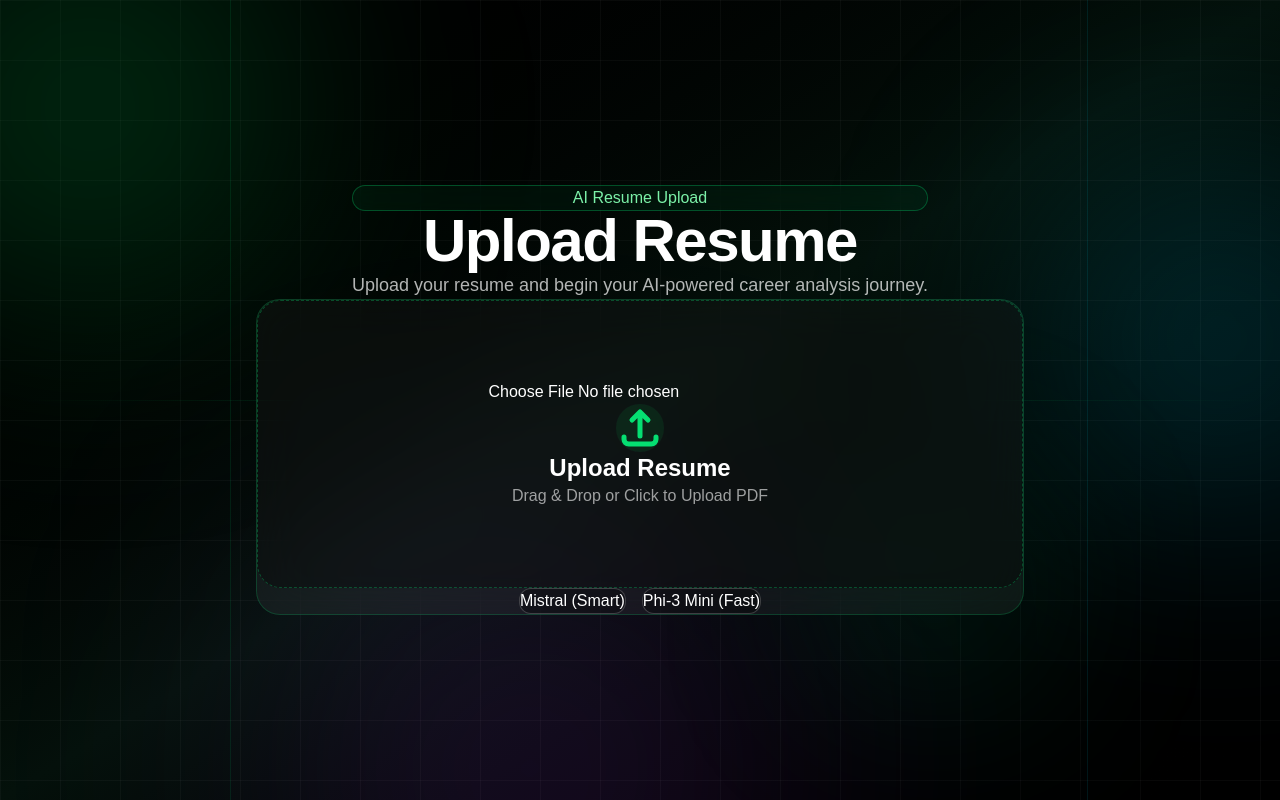
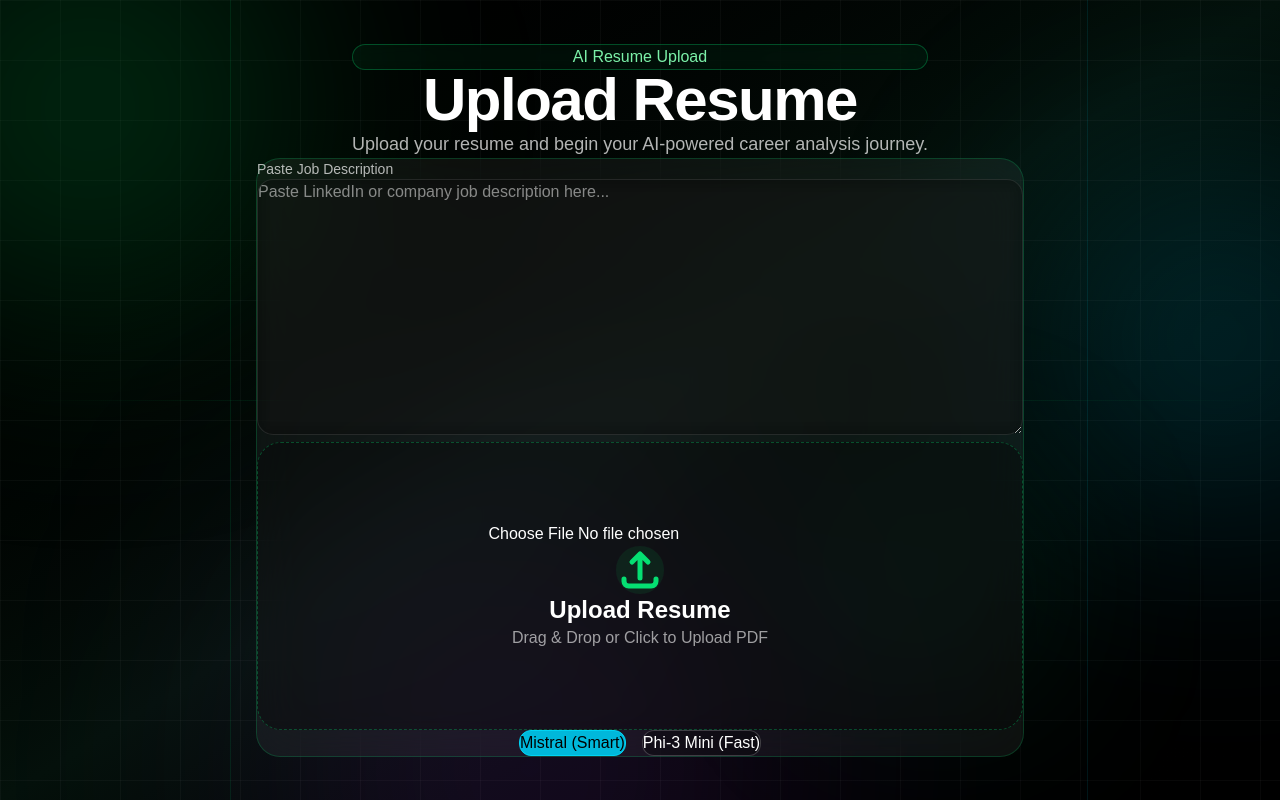
Before and after one commit to Ssaiyajin/careerops, a Next.js app in the folder frontend/: page /upload in a window 1280 px wide. Built offline with nearby package versions, Linux system fonts and the light colour scheme.

Commit message:
Added Local LLM Support

```diff
--- a/frontend/src/app/upload/page.tsx
+++ b/frontend/src/app/upload/page.tsx
@@ -15,7 +15,10 @@ export default function UploadPage() {
   const [fileName, setFileName] = useState("");
   const [uploading, setUploading] = useState(false);
   const [progress, setProgress] = useState(0);
-  const [model, setModel] = useState("mistral");
+  const [model, setModel] = useState("mistral:latest");
+
+  const [jobDescription, setJobDescription] = useState("");
+
   const handleFileChange = async (
   event: React.ChangeEvent<HTMLInputElement>
     ) => {
@@ -51,7 +54,11 @@ export default function UploadPage() {
         // REAL backend upload
         console.log("Starting upload...");
 
-        const data = await uploadResume(file, model)
+        const data = await uploadResume(
+          file,
+          model,
+          jobDescription
+        )
 
         console.log("BACKEND RESPONSE:", data);
 
@@ -122,6 +129,30 @@ export default function UploadPage() {
           hover:shadow-[0_0_80px_rgba(34,197,94,0.12)]
           "
         >
+        <div className="mt-8 w-full max-w-3xl">
+          <label className="mb-3 block text-left text-sm text-white/70">
+            Paste Job Description
+          </label>
+
+          <textarea
+            value={jobDescription}
+            onChange={(e) => setJobDescription(e.target.value)}
+            placeholder="Paste LinkedIn or company job description here..."
+            className="
+              h-64
+              w-full
+              rounded-2xl
+              border
+              border-white/10
+              bg-black/40
+              p-5
+              text-white
+              outline-none
+              backdrop-blur-sm
+              focus:border-green-400
+            "
+          />
+        </div>
           {/* Upload Area */}
           <label
             className="
--- a/frontend/src/lib/api.ts
+++ b/frontend/src/lib/api.ts
@@ -2,13 +2,14 @@ const API_BASE_URL = "http://localhost:8000";
 
 export async function uploadResume(
   file: File,
-  model: string
+  model: string,
+  jobDescription: string
 ) {
 
   const formData = new FormData();
 
   formData.append("file", file);
-
+  formData.append("job_description", jobDescription);
   formData.append("model", model);
 
   try {
```
Also changed, not shown: 2 other files (tests, documents, lock files or other folders).
